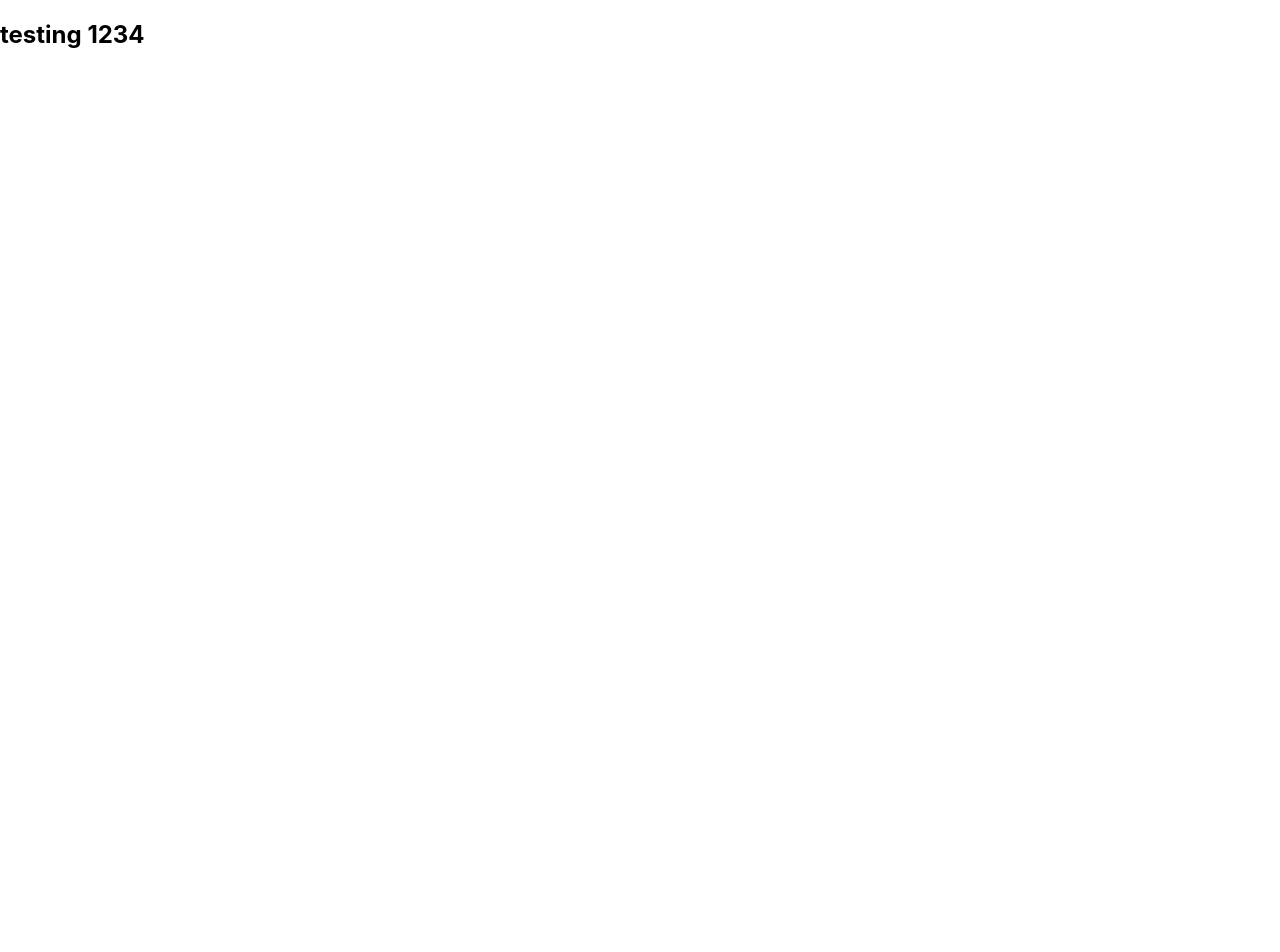
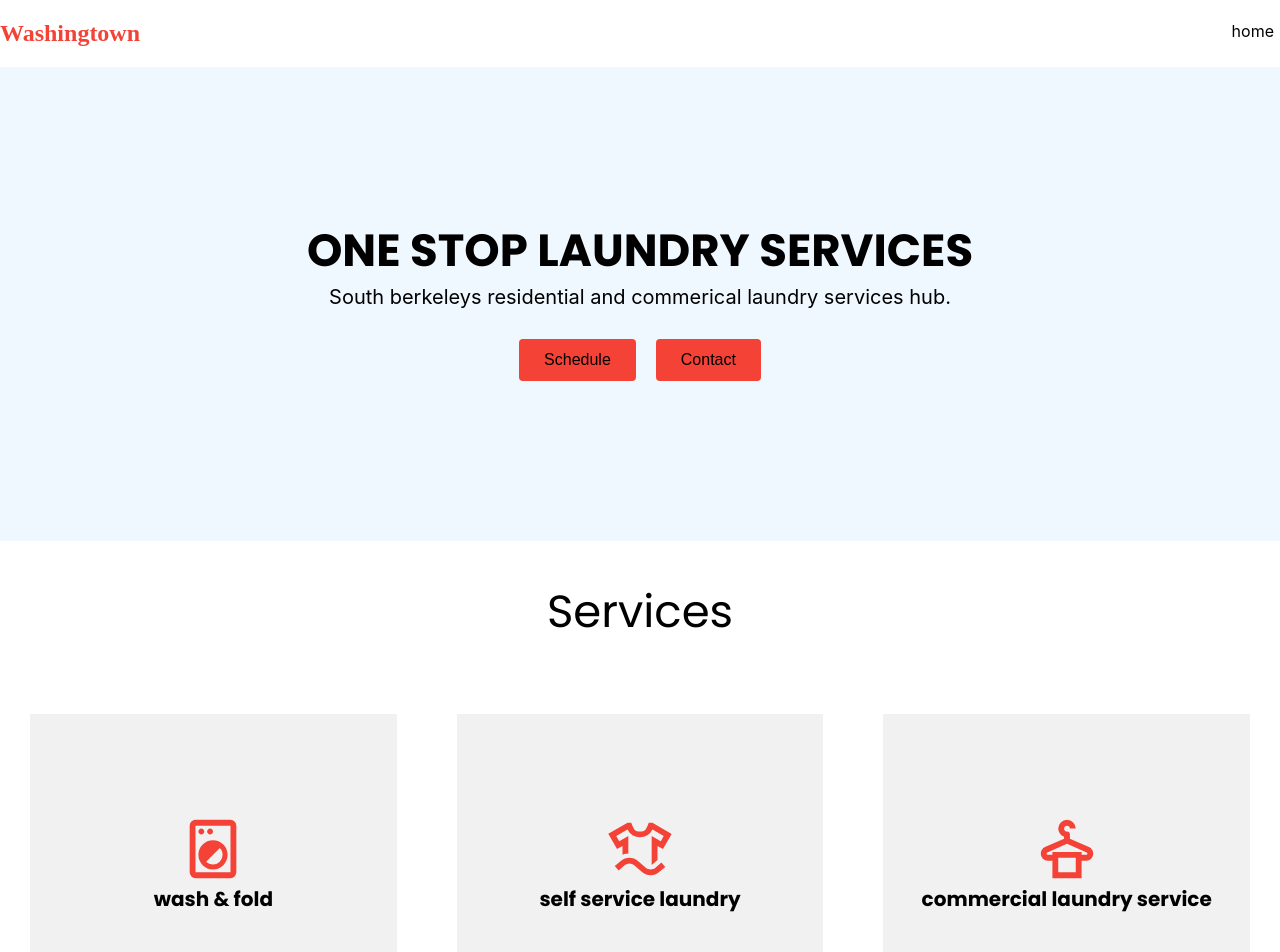
Before and after one commit to minchin681/two, a React (Create React App) app in the folder client/: page / in a window 1280 px wide. Shown: the top 952 px of the page. Before the commit the page ends 800 px from the top, so only its background shows below. Built offline with nearby package versions, Linux system fonts and the light colour scheme.

Commit message:
added app changes

```diff
--- a/client/src/App.js
+++ b/client/src/App.js
@@ -1,14 +1,24 @@
 import { BrowserRouter, Routes, Route, NavLink } from "react-router-dom";
 import './App.css';
-
+import Home from './components/home'
 
 
 
 function App() {
   return (
-    <div>
-      <h2>testing 1234</h2>
-    </div>
+    <BrowserRouter>
+      <header>
+      <nav>
+        <h1>Washingtown</h1>
+        <NavLink to="/">home</NavLink>
+      </nav>
+      </header>
+      <main>
+      <Routes>
+        <Route path="/" element={<Home />} />
+      </Routes>
+      </main>
+   </BrowserRouter>
 
   );
 }
--- /dev/null
+++ b/client/src/components/home.css
@@ -0,0 +1,101 @@
+@import url('https://fonts.googleapis.com/css2?family=Poppins:wght@400;700&display=swap');
+
+.home {
+    background-color: #F0F8FF;
+    justify-content: center;
+    flex-direction: row;
+}
+
+.services {
+    display: flex;
+    flex-direction: row;
+    justify-content: center;
+    padding-top: 150px;
+    padding-bottom: 150px;
+}
+
+.info {
+   text-align: center;
+}
+
+.jumbo {
+    font-family: "Poppins";
+    font-weight: 700;
+    font-size: 45px;
+}
+
+.hub {
+    font-weight: 400;
+    font-size: 20px;
+}
+
+.two-buttons {
+    padding-top: 20px;
+}
+
+.left-button {
+    font-size: 16px;
+    padding: 12px 25px;
+    margin: 10px 10px;
+    background-color: #f44336;
+    border: none;
+    border-radius: 4px;
+}
+
+.right-button {
+    font-size: 16px;
+    padding: 12px 25px;
+    margin: 10px 10px;
+    background-color: #f44336;
+    border: none;
+    border-radius: 4px;
+}
+
+.we-provide {
+    display: flex;
+    flex-direction: row;
+    justify-content: center;
+}
+
+.what-we-do h2 {
+    display: flex;
+    flex-direction: row;
+    justify-content: center;
+    font-family: "Poppins";
+    font-weight: 400;
+    font-size: 45px;
+
+}
+
+.what-we-do .we-provide {
+    display: flex;
+    flex-direction: row;
+    justify-content: center;
+
+}
+
+.business {
+    display: flex;
+    flex-direction: column;
+    justify-content: center;
+    margin: 30px;
+    height: 300px;
+    background-color: #f1f1f1;
+    width: 40%;
+}
+
+.business > div {
+    display: flex;
+    flex-direction: row;
+    justify-content: center;
+}
+
+svg {
+    fill: "green"
+}
+
+.wash-fold {
+    font-family: "Poppins";
+    font-weight: 700;
+    font-size: 20px;
+}
--- /dev/null
+++ b/client/src/components/home.js
@@ -0,0 +1,62 @@
+import './home.css'
+import one from "../images/one.svg"
+import two from "../images/two.svg"
+import three from "../images/three.svg"
+
+
+function Home() {
+
+    let about = [
+        {
+            service: "wash & fold",
+            image: one
+        },
+        {
+            service: "self service laundry",
+            image: two
+        },
+        {
+            service: "commercial laundry service",
+            image: three
+        }
+    ]
+
+
+
+
+    return (
+        <div>
+            <div className="home">
+                <div className="services">
+                    <div className="info">
+                        <div className="jumbo">ONE STOP LAUNDRY SERVICES</div>
+                        <div className='hub'>South berkeleys residential and commerical laundry services hub.</div>
+                        <div className="two-buttons">
+                            <button className="left-button">Schedule</button>
+                            <button className="right-button">Contact </button>
+                        </div>
+                    </div>
+                </div>
+                <div>
+                </div>
+            </div>
+            <div className='what-we-do'>
+              <h2>Services</h2>
+                <div className="we-provide">
+                    {about.map((data,index) => (
+                        <div className='business' key={index}>
+                            <div>
+                                <img src={data.image} height={70} width={70} fill="red"/>
+                            </div>
+                            <div className='wash-fold'>
+                                {data.service}
+                            </div>
+                        </div>
+                    ))}
+                </div>
+            </div>
+        </div>
+    )
+}
+
+export default Home
```
